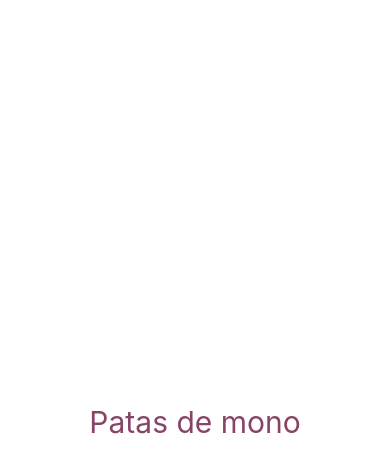
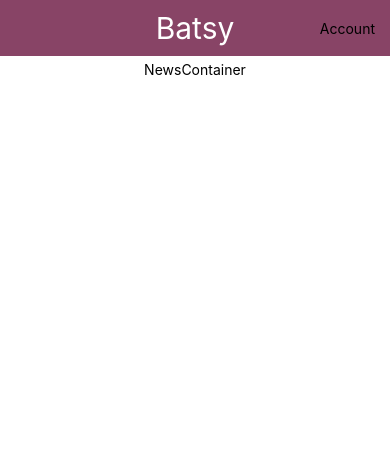
Before and after one commit to LetuzWork/react-native-proyect, a React Native app: screen / in a window 390 px wide. Shown: the top 472 px of the page. Built offline with nearby package versions, Linux system fonts and the light colour scheme.

Commit message:
1004 incomplete progress

```diff
--- a/App.js
+++ b/App.js
@@ -1,23 +1,38 @@
-import { StatusBar } from "expo-status-bar";
 import styled from "styled-components/native";
+import { Platform, StatusBar } from "react-native";
 
-const Container = styled.View`
+import Header from "./components/Header";
+import NewsContainer from "./components/NewsContainer";
+
+const SafeAreaView = styled.View`
+  flex: 1;
+  padding-top: ${Platform.OS === "android"
+    ? StatusBar.currentHeight + "px"
+    : 0};
+`;
+
+const Container = styled(SafeAreaView)`
   flex: 1;
   background: #fff;
   align-items: center;
-  justify-content: center;
+  /*justify-content: center;*/
 `;
 
-const Title = styled.Text`
-  font-size: 30px;
-  color: #846;
-`;
+// const Title = styled.Text`
+//   font-size: 30px;
+//   color: #846;
+// `;
 
 export default function App() {
   return (
     <Container>
-      <Title>Patas de mono</Title>
-      <StatusBar style="auto" />
+      <Header />
+      <NewsContainer />
+      {/* <ButtonsContainer>
+        <Attendance />
+        <QRDisplayer />
+        <Callendar />
+      </ButtonsContainer> */}
     </Container>
   );
 }
--- /dev/null
+++ b/components/Header.jsx
@@ -0,0 +1,35 @@
+import styled from "styled-components/native";
+import { Text} from 'react-native';
+
+const HeaderContainer = styled.View`
+    display: flex;
+    flex-direction: row;
+    justify-content: center;
+    align-items: center;
+    width: 100%;
+    padding: 10px 0;
+    margin-bottom: 5px;
+    background: #846;
+`;
+const Title = styled.Text`
+  font-size: 30px;
+  color: #fff;
+`;
+const AccountButton = styled.TouchableOpacity`
+    position: absolute;
+    right: 15px;
+
+`;
+
+const Header = () =>{
+    return (
+        <HeaderContainer>
+            <Title>Batsy</Title>
+            <AccountButton>
+                <Text>Account</Text>
+            </AccountButton>
+        </HeaderContainer>
+    )
+}
+
+export default Header;
--- /dev/null
+++ b/components/NewsContainer.jsx
@@ -0,0 +1,9 @@
+import { Text } from 'react-native';
+
+const NewsContainer = () =>{
+    return (
+        <Text>NewsContainer</Text>
+    )
+}
+
+export default NewsContainer;
```
